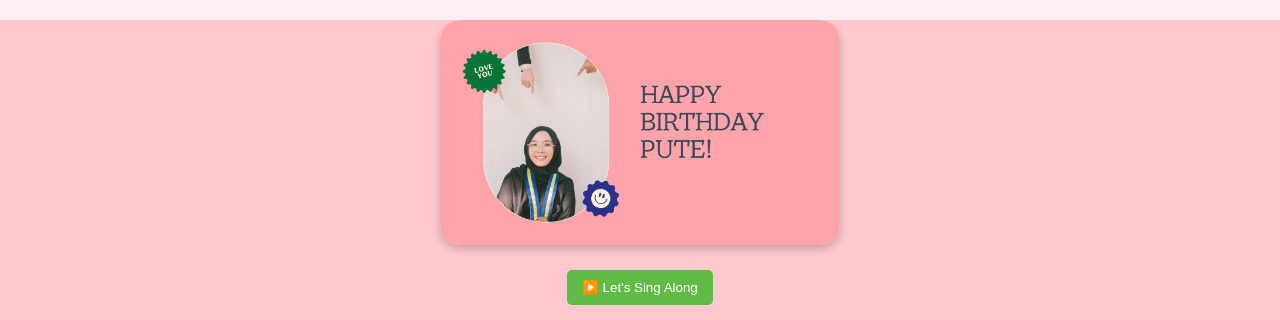
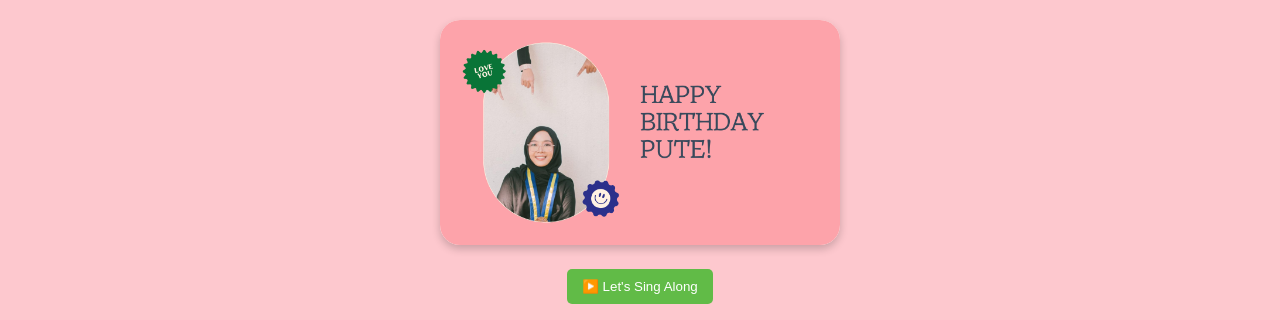
Before and after one commit to spitfirecharmander/hbdpute, a plain HTML site: page profile.html in a window 1280 px wide. Shown: the top 320 px of the page. Drawn offline with Linux system fonts and the light colour scheme; a script that the page names is missing.

Commit message:
Update profile.html

```diff
--- a/profile.html
+++ b/profile.html
@@ -6,8 +6,6 @@
   <link rel="stylesheet" href="style.css">
   <style>
     body {
-      font-family: 'Georgia', serif;
-      background-color: #fff0f5; /* light romantic pink */
       margin: 0;
       padding: 0;
     }
```
